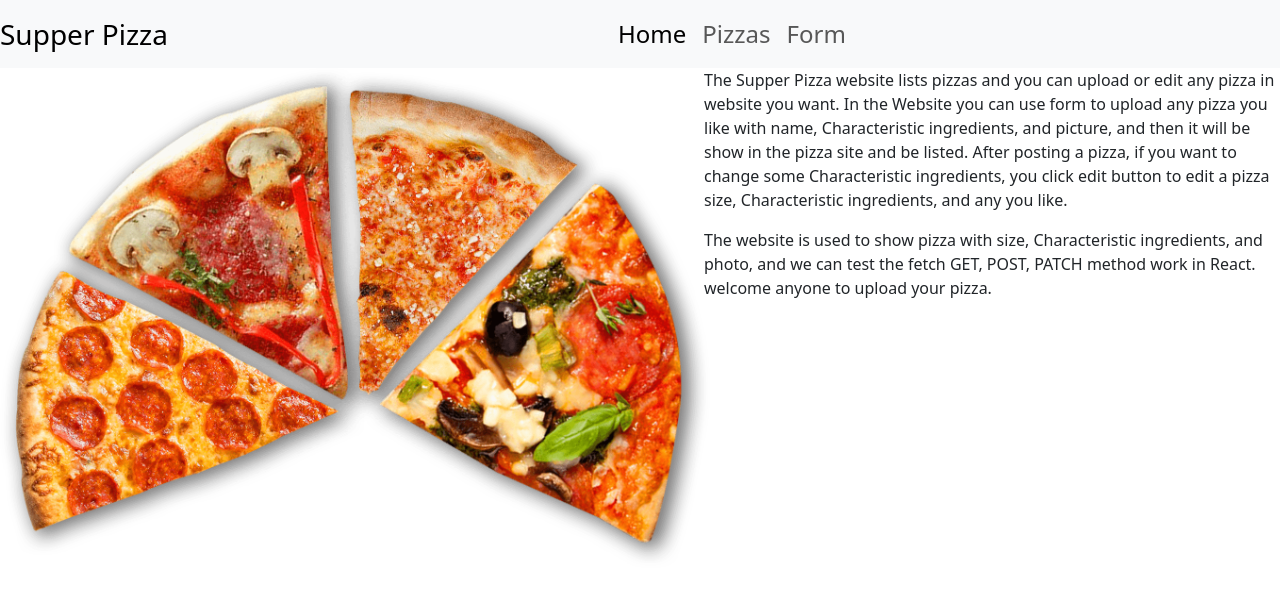
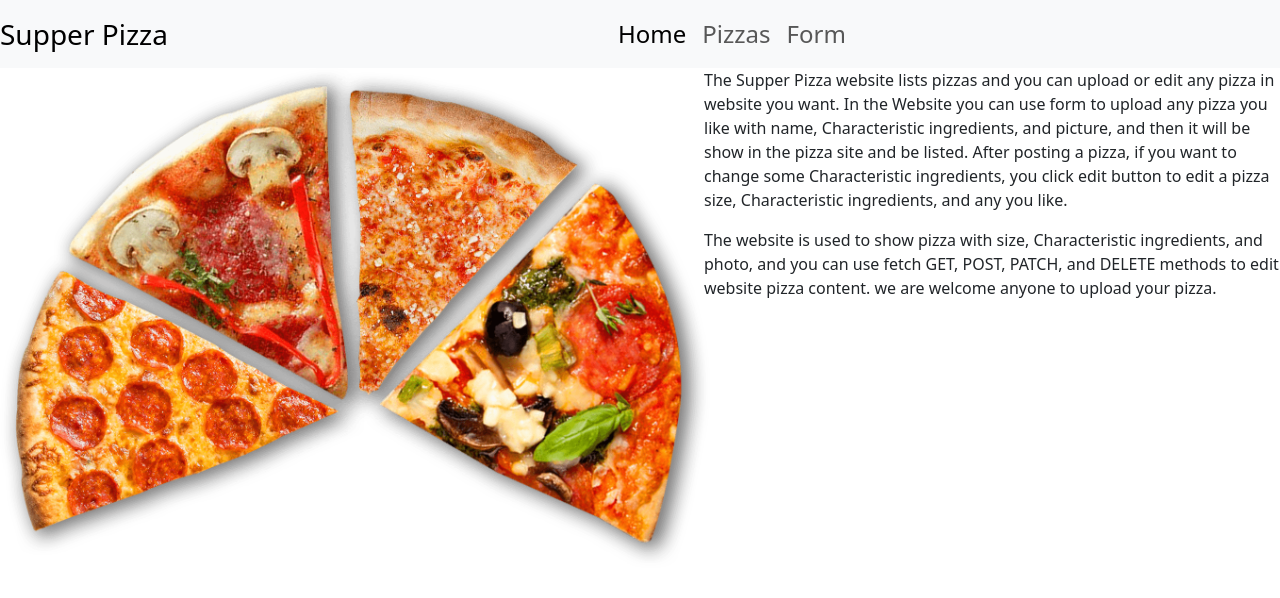
Before and after one commit to atenliao/phase-2-project-front-end, a React (Create React App) app: page / in a window 1280 px wide. Shown: the top 598 px of the page. Built offline with nearby package versions, Linux system fonts and the light colour scheme; no server answers.

Commit message:
update README.md

```diff
--- a/src/components/Home.js
+++ b/src/components/Home.js
@@ -15,8 +15,8 @@ function Home(){
             edit button to edit a pizza size, Characteristic ingredients, and any you like.
             </p>
             <p>
-                The website is used to show pizza with size, Characteristic ingredients, and photo, and we can test the fetch GET, POST, PATCH method work in React.
-                welcome anyone to upload your pizza.
+                The website is used to show pizza with size, Characteristic ingredients, and photo, and you can use fetch GET, POST, PATCH, and DELETE methods to edit website pizza content.
+                we are welcome anyone to upload your pizza.
             </p>
            </div>
         </div>
```
